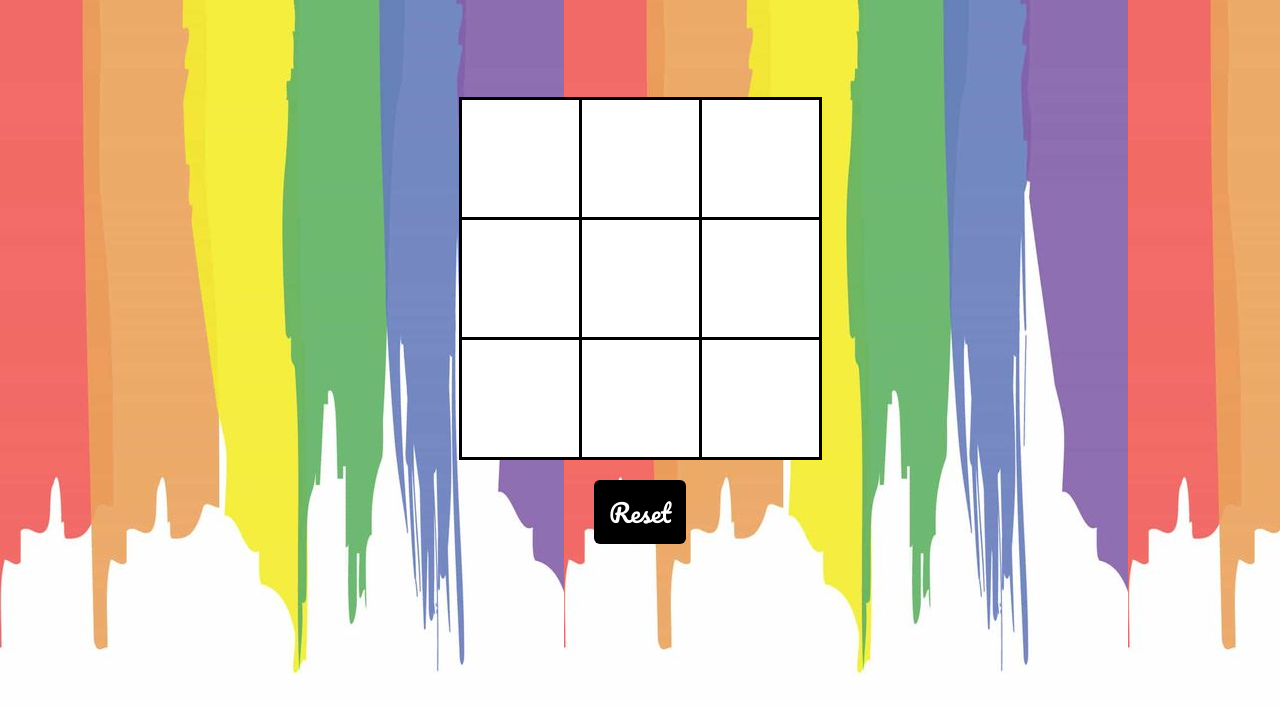
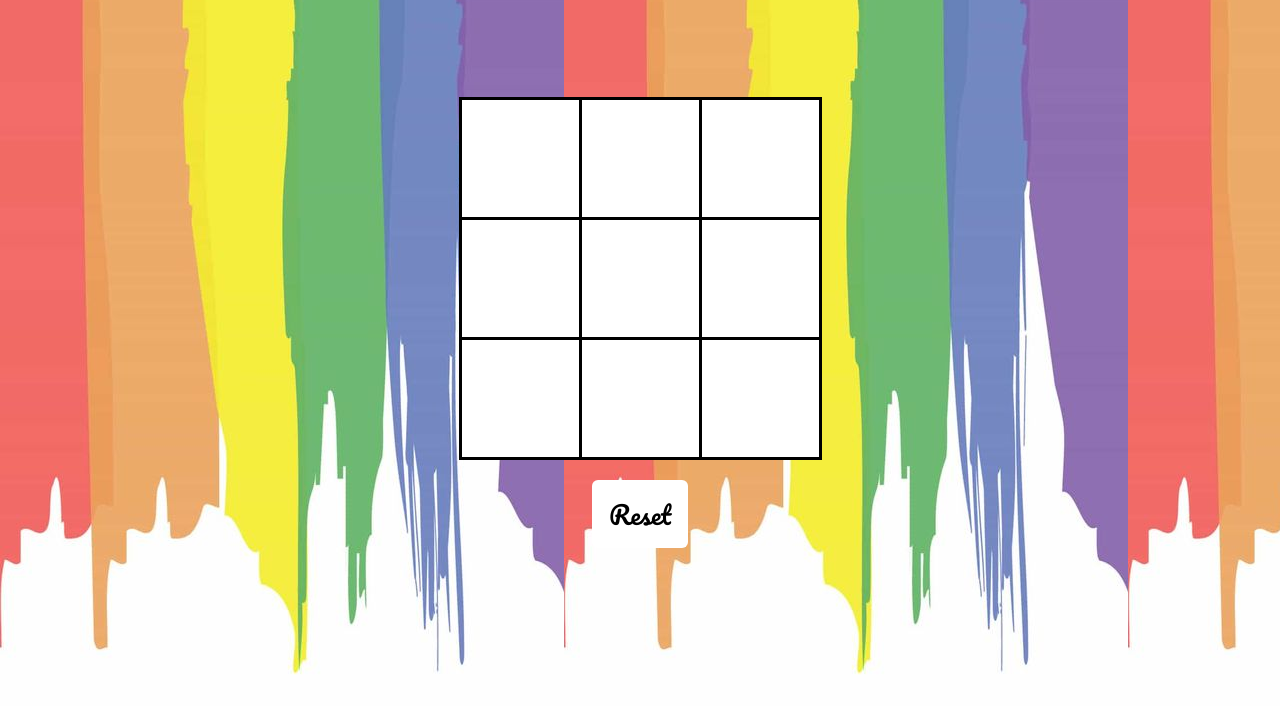
Before and after one commit to alexandracch/tic-tac-toe, a plain HTML site: page index.html in a window 1280 px wide. In both pictures the pointer is over the button "Reset". Shown: the part 94-800 px from the top of the page. Drawn offline with Linux system fonts and the light colour scheme.

Commit message:
Estilos al botón reset

```diff
--- a/css/main.css
+++ b/css/main.css
@@ -43,3 +43,9 @@
       font-size: 25px;
       font-family: 'Pacifico', cursive;
   }
+
+  button:hover {
+    padding: 12px 17px;
+    background: white;
+    color: black;
+  }
```
